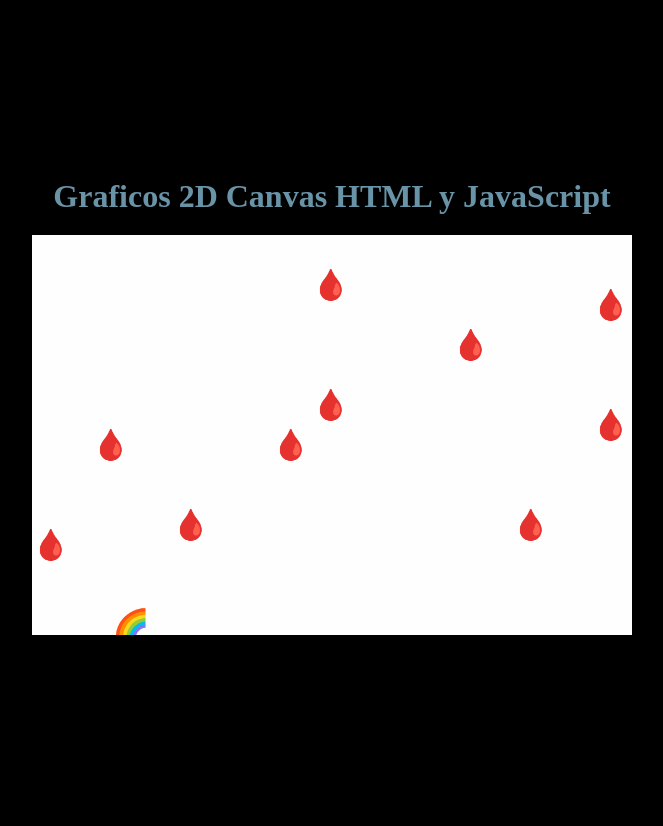
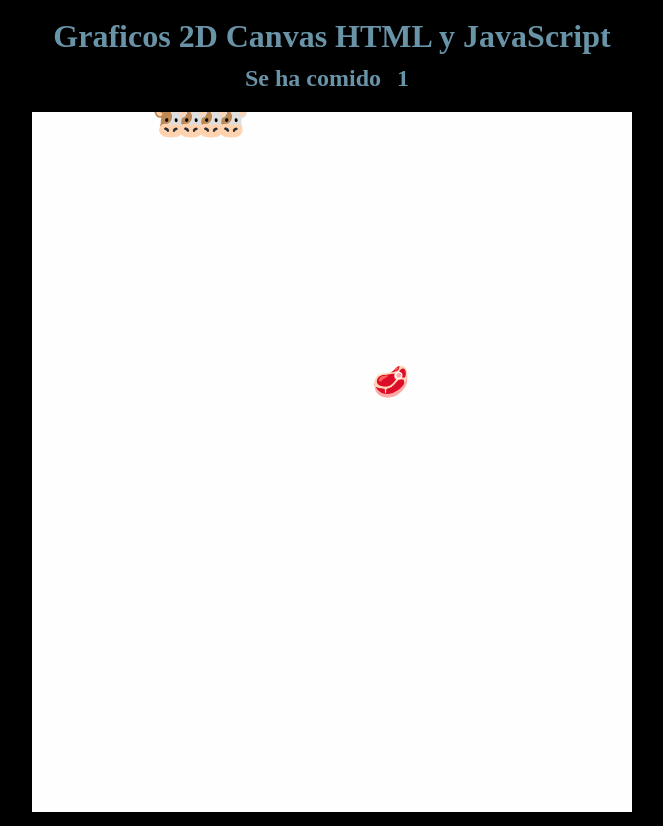
Before and after one commit to KionBreadley01/DoomJS, a plain HTML site: page animaciones/index.html in a window 1280 px wide. Shown: the whole page, without its empty margins (308-971 px from the left). Drawn offline with Linux system fonts and the light colour scheme.

Commit message:
snake JS

```diff
--- a/animaciones/index.html
+++ b/animaciones/index.html
@@ -31,8 +31,9 @@
 <body>
     <div class="container">
         <h1>Graficos 2D Canvas HTML y JavaScript</h1>
-        <canvas id="lienzo" width="600" height="400"></canvas>
+        <h2>Se ha comido <span></span></h2>
+        <canvas id="lienzo" width="600" height="700"></canvas>
     </div>
-    <script src="./moves.js"></script>
+    <script src="./snake.js"></script>
 </body>
 </html>
--- /dev/null
+++ b/animaciones/snake.js
@@ -0,0 +1,115 @@
+const lienzo=document.querySelector('#lienzo');
+const body=document.querySelector('body');
+const ctx=lienzo.getContext('2d');
+const resultado = document.querySelector('span');
+
+
+let direction=1;//right,down,left,up
+
+let posx=2;
+let posy=1;
+let total=0;
+
+const snake=[];
+snake.push({
+    x:2,
+    y:1,
+
+    xNext:0,
+    yNext:0,
+    pinta: function(){
+        ctx.font='30px Serif';
+        ctx.fillText('🐮',this.x*20,this.y*20);
+    }
+
+});
+
+snake.push({...snake[0]})
+snake[1].x=1;
+snake[1].xNext=snake[0].x;
+snake[1].yNext=snake[0].y;
+snake.push({...snake[0]})
+snake[2].x=0;
+snake[2].xNext=snake[0].x;
+snake[2].yNext=snake[0].y;
+
+
+function nextMove(){
+    snake.forEach((cuadrito, index)=>{
+        if(index===0){
+            cuadrito.x=posx;
+            cuadrito.y=posy;
+        }else{
+            cuadrito.x=cuadrito.xNext;
+            cuadrito.y=cuadrito.yNext;
+            cuadrito.xNext=snake[index-1].x;
+            cuadrito.yNext=snake[index-1].y;
+        }
+    })
+}
+
+const comida={
+    x:0,
+    y:0,
+    aparece: function(){
+        this.x=Math.floor(Math.random()*32);
+        this.y=Math.floor(Math.random()*20)+1;
+    },
+    pinta: function(){
+        ctx.fillText('🥩',this.x*20,this.y*20);
+    }
+}
+snake.forEach(item=>item.pinta());
+
+
+comida.aparece();
+setInterval(()=>{
+    ctx.clearRect(0,0,650,420);
+    snake.forEach(item=>item.pinta());
+    comida.pinta();
+    nextMove();
+    if(posx===comida.x && posy===comida.y){
+        const newItem={...snake[1]}
+        newItem.x=comida.x;
+        newItem.y=comida.y;
+        snake.push(newItem);
+        comida.aparece();
+        total++;
+    }
+    resultado.innerHTML = total;
+    switch(direction){
+        case 1:
+            posx++;
+            break;
+        case 2:
+            posy++;
+            break;
+        case 3:
+            posx--;
+            break;
+        case 4:
+            posy--;
+            break;
+    }
+    if(posx>30)posx=0;
+    if(posx<0)posx=32;
+    if(posy>19)posy=0;
+    if(posy<0)posy=19;
+},70);
+
+body.addEventListener('keydown',(e)=>{
+    switch(e.key){
+        case 'ArrowRight':
+            direction=1;
+            break;
+        case 'ArrowDown':
+            direction=2;
+            break;
+        case 'ArrowLeft':
+            direction=3;
+            break;
+        case 'ArrowUp':
+            direction=4;
+            break;
+    }
+});
```
